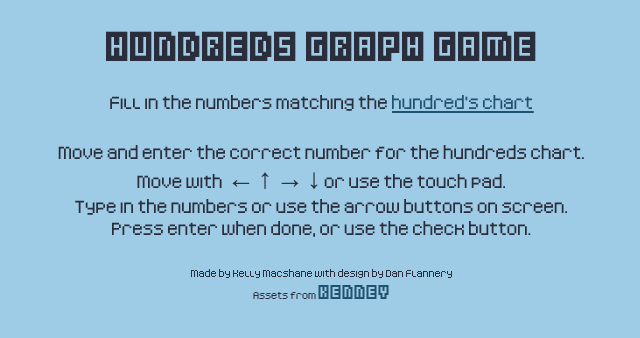
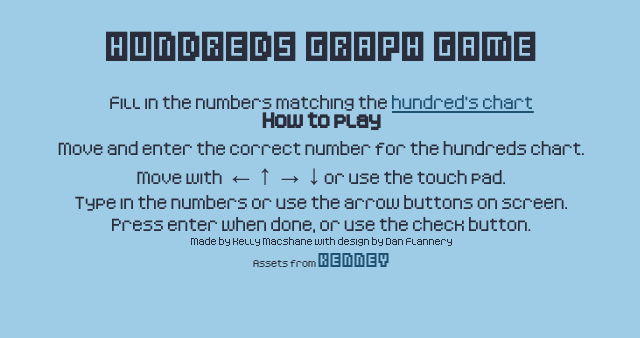
Before and after one commit to KEMProjects/HundredsGraph, a website built with Vite: page index.html in a window 1280 px wide. Shown: the whole page, without its empty margins (318-958 px from the left). Built offline with nearby package versions, Linux system fonts and the light colour scheme.

Commit message:
modify padding on page

```diff
--- a/index.html
+++ b/index.html
@@ -35,8 +35,13 @@
         text-align:center;
         font-family: 'Kenney_Blocks';
       }
+      h3{
+        margin-top:5px;
+        margin-bottom:5px;
+      }
       #about{
         font-size:28px;
+        margin-top:-10px;
       }
       #goal{
         font-size:28px;
@@ -49,12 +54,11 @@
     <div id="goal">Fill in the numbers matching the <a href="https://www.khanacademy.org/math/cc-third-grade-math/arithmetic-patterns-and-problem-solving/imp-patterns-in-arithmetic/v/patterns-in-hundreds-chart">hundred's chart</a></div>
     <div id="game"></div>
     <div id="about">
-      <p>
+      <h3>How to play</h3>
         Move and enter the correct number for the hundreds chart.<br/>
         Move with &#8592; &#8593; &#8594; &#8595; or use the touch pad.<br/>
         Type in the numbers or use the arrow buttons on screen.<br/>
         Press enter when done, or use the check button.<br/>
-      </p>
     </div>
     <div id="sources">
       Made by Kelly Macshane with design by Dan Flannery<br/>
--- a/src/config.ts
+++ b/src/config.ts
@@ -6,7 +6,7 @@ export default {
   transparent:true,
   scale: {
     width: 1440,
-    height: 900,
+    height: 750,
     mode: Phaser.Scale.FIT,
     autoCenter: Phaser.Scale.CENTER_BOTH
   },
```
